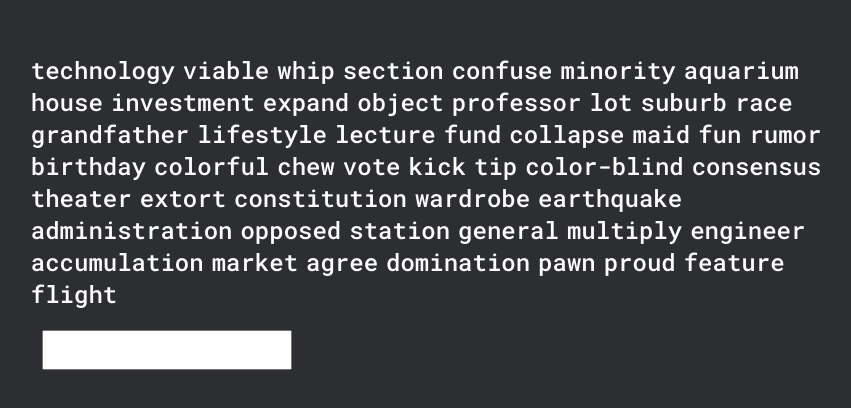
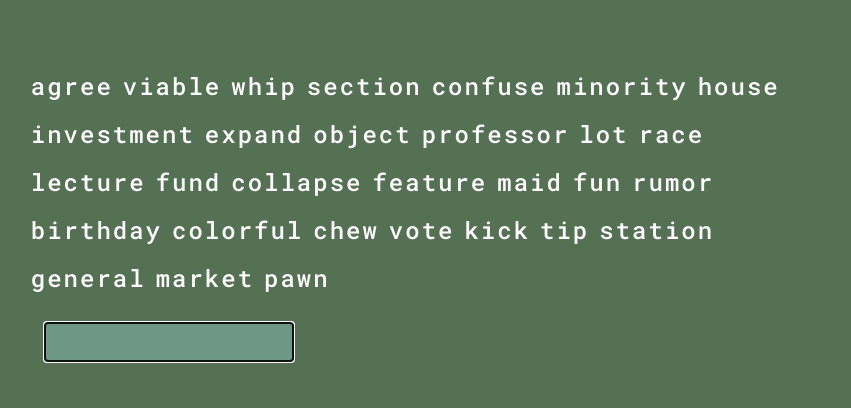
Before and after one commit to serkanisyapan/react-type, a React (Vite) app: page / in a window 1280 px wide. Shown: the part 188-596 px from the top of the page, without its empty margins (206-1057 px from the left). Built offline with nearby package versions, Linux system fonts and the light colour scheme.

Commit message:
adds more styling to input box and words, adds font

```diff
--- a/src/App.css
+++ b/src/App.css
@@ -24,11 +24,17 @@
 
 .words {
   font-size: 24px;
-  margin-right: 8px;
+  letter-spacing: 2px;
+  line-height: 2;
+  margin-right: 10px;
   font-family: Roboto Mono;
   font-weight: 500;
 }
 
 .word-input {
-  margin-left: 184px;
+  margin-left: 186px;
+  background-color: #6d9886;
+  border-radius: 2px;
+  padding: 1rem 0.5rem 1rem;
+  color: white;
 }
--- a/src/App.jsx
+++ b/src/App.jsx
@@ -1,5 +1,4 @@
-import { useEffect } from "react";
-import { useState } from "react";
+import { useState, useEffect, useRef } from "react";
 import { allWords } from "./words.js";
 import "./App.css";
 
@@ -7,6 +6,7 @@ function App() {
   const [words, setWords] = useState([]);
   const [userInput, setUserInput] = useState("");
   const [wordCount, setWordCount] = useState(0);
+  const focusRef = useRef(null);
 
   const handleKeyDown = ({ key }) => {
     if (key === " " && userInput.trim().length > 0) {
@@ -37,12 +37,13 @@ function App() {
 
   const checkColor = (object) => {
     if (object.isCorrect === null) return "white";
-    if (object.isCorrect) return "green";
-    if (!object.isCorrect) return "red";
+    if (object.isCorrect) return "#38E54D";
+    if (!object.isCorrect) return "#D2001A";
   };
 
   useEffect(() => {
     setWords(allWords);
+    focusRef.current.focus();
   }, [allWords]);
 
   return (
@@ -61,6 +62,7 @@ function App() {
         ))}
       </div>
       <input
+        ref={focusRef}
         className="word-input"
         style={{
           width: "250px",
--- a/src/index.css
+++ b/src/index.css
@@ -8,5 +8,5 @@ html,
 body {
   width: 100vw;
   height: 100vh;
-  background-color: #2c2e31;
+  background-color: #557153;
 }
--- a/src/words.js
+++ b/src/words.js
@@ -1,24 +1,21 @@
 export const allWords = [
-  { text: "technology", isCorrect: null },
+  { text: "agree", isCorrect: null },
   { text: "viable", isCorrect: null },
   { text: "whip", isCorrect: null },
   { text: "section", isCorrect: null },
   { text: "confuse", isCorrect: null },
   { text: "minority", isCorrect: null },
-  { text: "aquarium", isCorrect: null },
   { text: "house", isCorrect: null },
   { text: "investment", isCorrect: null },
   { text: "expand", isCorrect: null },
   { text: "object", isCorrect: null },
   { text: "professor", isCorrect: null },
   { text: "lot", isCorrect: null },
-  { text: "suburb", isCorrect: null },
   { text: "race", isCorrect: null },
-  { text: "grandfather", isCorrect: null },
-  { text: "lifestyle", isCorrect: null },
   { text: "lecture", isCorrect: null },
   { text: "fund", isCorrect: null },
   { text: "collapse", isCorrect: null },
+  { text: "feature", isCorrect: null },
   { text: "maid", isCorrect: null },
   { text: "fun", isCorrect: null },
   { text: "rumor", isCorrect: null },
@@ -28,25 +25,22 @@ export const allWords = [
   { text: "vote", isCorrect: null },
   { text: "kick", isCorrect: null },
   { text: "tip", isCorrect: null },
-  { text: "color-blind", isCorrect: null },
-  { text: "consensus", isCorrect: null },
-  { text: "theater", isCorrect: null },
-  { text: "extort", isCorrect: null },
-  { text: "constitution", isCorrect: null },
-  { text: "wardrobe", isCorrect: null },
-  { text: "earthquake", isCorrect: null },
-  { text: "administration", isCorrect: null },
-  { text: "opposed", isCorrect: null },
   { text: "station", isCorrect: null },
   { text: "general", isCorrect: null },
-  { text: "multiply", isCorrect: null },
-  { text: "engineer", isCorrect: null },
-  { text: "accumulation", isCorrect: null },
   { text: "market", isCorrect: null },
-  { text: "agree", isCorrect: null },
-  { text: "domination", isCorrect: null },
   { text: "pawn", isCorrect: null },
-  { text: "proud", isCorrect: null },
-  { text: "feature", isCorrect: null },
-  { text: "flight", isCorrect: null },
+  //   { text: "consensus", isCorrect: null },
+  //   { text: "theater", isCorrect: null },
+  //   { text: "extort", isCorrect: null },
+  //   { text: "constitution", isCorrect: null },
+  //   { text: "wardrobe", isCorrect: null },
+  //   { text: "earthquake", isCorrect: null },
+  //   { text: "administration", isCorrect: null },
+  //   { text: "opposed", isCorrect: null },
+  //   { text: "multiply", isCorrect: null },
+  //   { text: "engineer", isCorrect: null },
+  //   { text: "accumulation", isCorrect: null },
+  //   { text: "domination", isCorrect: null },
+  //   { text: "proud", isCorrect: null },
+  //   { text: "flight", isCorrect: null },
 ];
```
